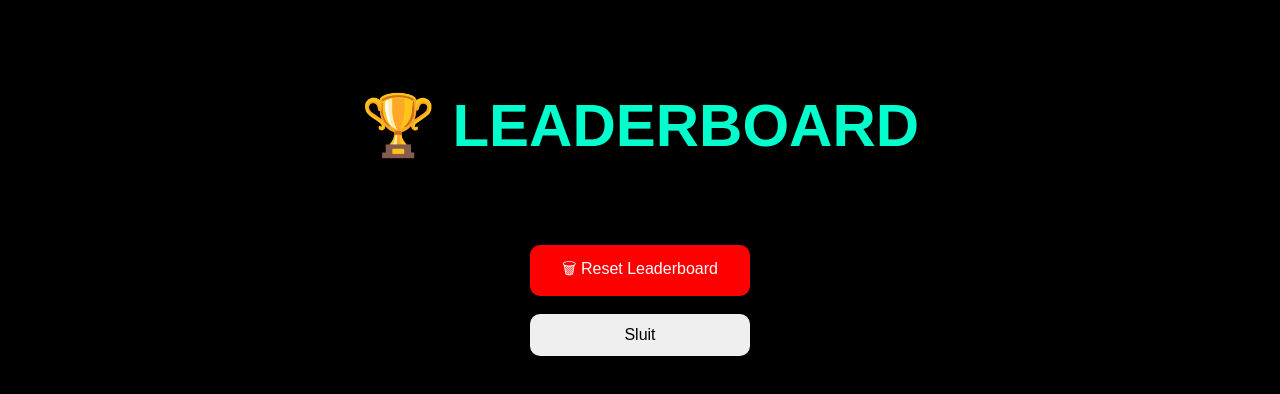
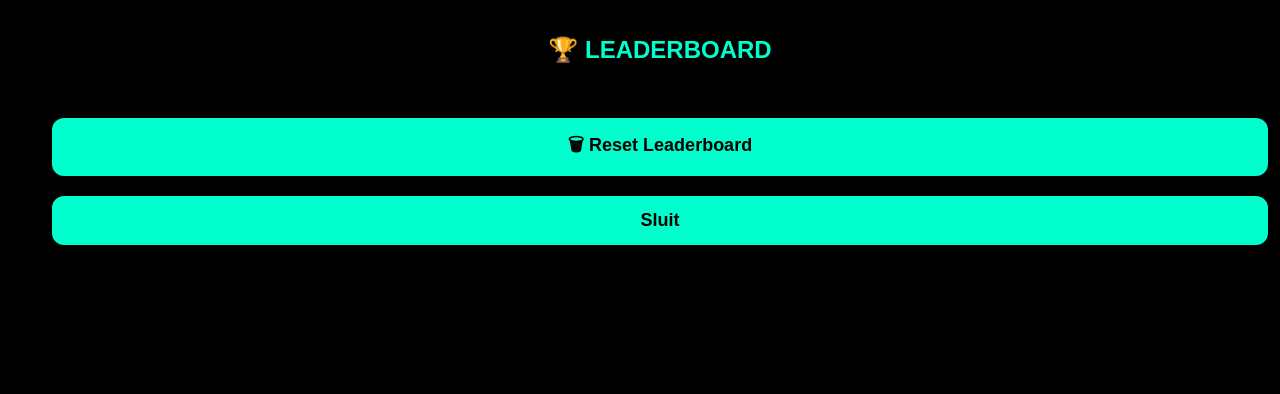
Before and after one commit to AMaritzrtt/RTT-quiz, a plain HTML site: page index.html in a window 1280 px wide. Both pictures are taken after a click on the button "🏆 Wys Leaderboard". Drawn offline with Linux system fonts and the light colour scheme.

Commit message:
Update index.html

```diff
--- a/index.html
+++ b/index.html
@@ -2,6 +2,7 @@
 <html lang="af">
 <head>
 <meta charset="UTF-8">
+<meta name="viewport" content="width=device-width, initial-scale=1.0">
 <title>RTT Quiz Show</title>
 
 <style>
@@ -13,38 +14,36 @@ body {
     text-align: center;
 }
 
+/* MOBILE FRIENDLY CARD */
 #box {
     background: rgba(255,255,255,0.08);
-    width: 92%;
+    width: 95%;
     max-width: 650px;
-    margin: 30px auto;
-    padding: 25px;
+    margin: 15px auto;
+    padding: 20px;
     border-radius: 18px;
-    box-shadow: 0 0 25px rgba(0,255,204,0.2);
 }
 
+/* INPUT */
 input {
-    padding: 12px;
-    width: 80%;
+    padding: 14px;
+    width: 90%;
+    font-size: 16px;
     border-radius: 10px;
     border: none;
     text-align: center;
-    margin: 10px;
+    margin: 10px 0;
 }
 
+/* BUTTONS (BIG FOR PHONE) */
 button {
-    padding: 12px;
-    width: 85%;
-    margin: 8px;
+    padding: 14px;
+    width: 95%;
+    margin: 10px 0;
     border-radius: 12px;
     border: none;
     cursor: pointer;
-    font-size: 16px;
-    transition: 0.2s;
-}
-
-button:hover {
-    transform: scale(1.03);
+    font-size: 18px;
 }
 
 .primary {
@@ -62,7 +61,7 @@ button:hover {
     background: #00ffcc;
 }
 
-/* FULLSCREEN LEADERBOARD */
+/* FULLSCREEN BOARD */
 #fullscreenBoard {
     display: none;
     position: fixed;
@@ -72,10 +71,14 @@ button:hover {
     height: 100%;
     background: black;
     color: #00ffcc;
-    padding-top: 50px;
-    font-size: 30px;
-    z-index: 999;
+    padding: 20px;
+    font-size: 24px;
+    overflow-y: auto;
 }
+
+/* MOBILE TEXT SIZE */
+h1 { font-size: 24px; }
+h3 { font-size: 18px; }
 </style>
 </head>
 
@@ -91,10 +94,7 @@ button:hover {
         <input id="name" placeholder="Jou naam...">
 
         <button class="primary" onclick="startGame()">Begin Quiz</button>
-
-        <button onclick="toggleBoard()" class="primary">
-        🏆 Wys Leaderboard
-        </button>
+        <button class="primary" onclick="toggleBoard()">🏆 Wys Leaderboard</button>
     </div>
 
     <!-- QUIZ -->
@@ -110,51 +110,22 @@ button:hover {
 
 /* ---------------- QUESTIONS ---------------- */
 const questions = [
-    {
-        q: "1.1 Watter van die volgende is 'n invoertoestel?",
-        a: ["Printer", "Monitor", "Keyboard", "Speaker"],
-        correct: 2
-    },
-    {
-        q: "1.2 Wat is die hoofdoel van 'n bedryfstelsel?",
-        a: [
-            "Maak presentasies",
-            "Bestuur rekenaar",
-            "Blaai internet",
-            "Edit foto's"
-        ],
-        correct: 1
-    },
-    {
-        q: "1.3 Watter is spesialis sagteware?",
-        a: ["Windows", "Excel", "Linux", "MacOS"],
-        correct: 1
-    },
-    {
-        q: "1.4 Wat beteken RFID?",
-        a: [
-            "Radio Frequency Information Device",
-            "Radio Frequency Identification",
-            "Random Frequency Input Device",
-            "Real File Identification"
-        ],
-        correct: 1
-    },
-    {
-        q: "2.1 Watter is 'n beeldlêer?",
-        a: [".docx", ".jpg", ".mp3", ".exe"],
-        correct: 1
-    },
-    {
-        q: "2.2 Hoekom argiveer ons lêers?",
-        a: [
-            "Delete permanent",
-            "Stoor vir later",
-            "Maak vinniger",
-            "Stuur email"
-        ],
-        correct: 1
-    }
+    { q:"1.1 Invoertoestel?", a:["Printer","Monitor","Keyboard","Speaker"], correct:2 },
+    { q:"1.2 Doel van OS?", a:["Speletjies maak","Bestuur rekenaar","Internet","Fotos"], correct:1 },
+    { q:"1.3 Spesialis sagteware?", a:["Windows","Excel","Linux","Mac"], correct:1 },
+    { q:"1.4 RFID beteken?", a:[
+        "Radio Frequency Information Device",
+        "Radio Frequency Identification",
+        "Random Input Device",
+        "Real File ID"
+    ], correct:1 },
+    { q:"2.1 Beeldlêer?", a:[".docx",".jpg",".mp3",".exe"], correct:1 },
+    { q:"2.2 Argiveer beteken?", a:[
+        "Delete",
+        "Stoor vir later",
+        "Druk uit",
+        "Email"
+    ], correct:1 }
 ];
 
 let current = 0;
@@ -172,7 +143,7 @@ function startGame() {
     showQ();
 }
 
-/* ---------------- QUESTIONS ---------------- */
+/* ---------------- QUIZ ---------------- */
 function showQ() {
     if (current >= questions.length) return endGame();
 
@@ -197,7 +168,7 @@ function showQ() {
     });
 }
 
-/* ---------------- END GAME ---------------- */
+/* ---------------- END ---------------- */
 function endGame() {
     saveScore(player, score);
 
@@ -213,6 +184,7 @@ function saveScore(name, score) {
     leaderboard.push({name, score});
     leaderboard.sort((a,b)=>b.score-a.score);
     leaderboard = leaderboard.slice(0,10);
+
     localStorage.setItem("leaderboard", JSON.stringify(leaderboard));
 }
 
@@ -236,29 +208,11 @@ function toggleBoard() {
 
         <br>
 
-        <button onclick="resetLeaderboard()" style="
-            padding:12px;
-            width:220px;
-            margin:10px;
-            border:none;
-            border-radius:10px;
-            cursor:pointer;
-            background:red;
-            color:white;
-            font-size:16px;
-        ">
+        <button onclick="resetLeaderboard()" class="primary">
         🗑 Reset Leaderboard
         </button>
 
-        <br>
-
-        <button onclick="toggleBoard()" style="
-            padding:12px;
-            width:220px;
-            border:none;
-            border-radius:10px;
-            cursor:pointer;
-        ">
+        <button onclick="toggleBoard()" class="primary">
         Sluit
         </button>
     `;
@@ -266,15 +220,17 @@ function toggleBoard() {
     board.style.display = "block";
 }
 
-/* ---------------- RESET ---------------- */
+/* ---------------- PASSWORD RESET ---------------- */
 function resetLeaderboard() {
-    let confirmReset = confirm("Weet jy seker jy wil ALLE scores delete?");
+    let pass = prompt("Tik admin wagwoord:");
 
-    if (confirmReset) {
+    if(pass === "RTT2026") {
         localStorage.removeItem("leaderboard");
         alert("Leaderboard is skoongemaak ✔");
         toggleBoard();
         toggleBoard();
+    } else {
+        alert("Wrong password ❌");
     }
 }
 
```
